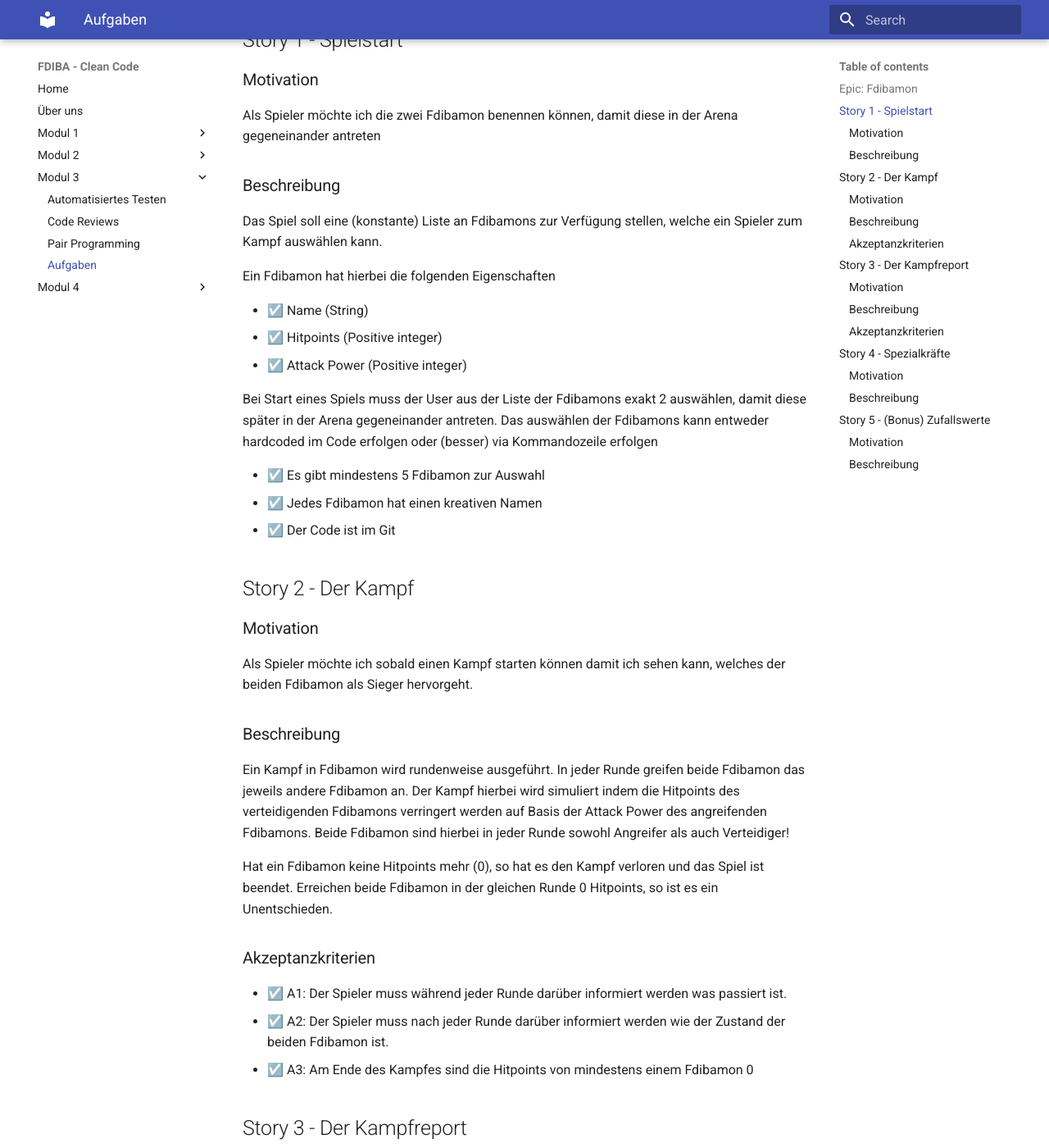
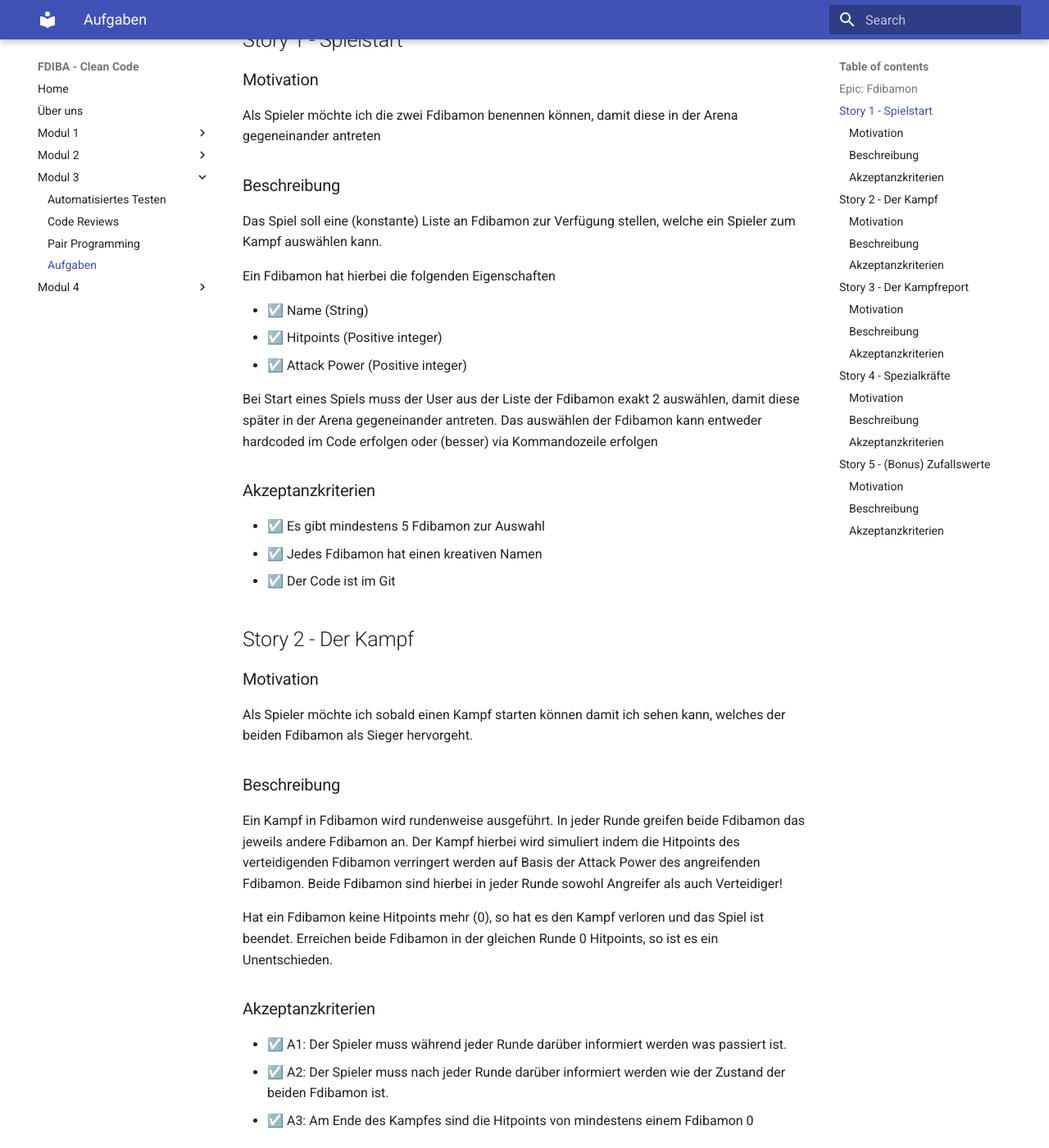
Before and after one commit to fdiba-clean-code/fdiba-clean-code.github.io, an MkDocs documentation site: the page built from docs/module-3/exercise.md, in a window 1280 px wide and 1400 px high, scrolled down 400 px. Shown: the whole window at 82% size. Built offline with MkDocs 1.6.1 and Material for MkDocs 9.7.7, drawn with Linux system fonts in a browser that asks for light colours; some of the changed text lies outside the part shown.

Commit message:
Fixed minor typos

```diff
--- a/docs/module-3/exercise.md
+++ b/docs/module-3/exercise.md
@@ -15,7 +15,7 @@
 Als Spieler möchte ich die zwei Fdibamon benennen können, damit diese in der Arena gegeneinander antreten
 
 ### Beschreibung
-Das Spiel soll eine (konstante) Liste an Fdibamons zur Verfügung stellen, welche ein Spieler zum Kampf auswählen kann.
+Das Spiel soll eine (konstante) Liste an Fdibamon zur Verfügung stellen, welche ein Spieler zum Kampf auswählen kann.
 
 Ein Fdibamon hat hierbei die folgenden Eigenschaften
 
@@ -23,9 +23,10 @@
 - ☑️ Hitpoints (Positive integer)
 - ☑️ Attack Power (Positive integer)
 
-Bei Start eines Spiels muss der User aus der Liste der Fdibamons exakt 2 auswählen, damit diese später in der Arena gegeneinander antreten.
-Das auswählen der Fdibamons kann entweder hardcoded im Code erfolgen oder (besser) via Kommandozeile erfolgen
+Bei Start eines Spiels muss der User aus der Liste der Fdibamon exakt 2 auswählen, damit diese später in der Arena gegeneinander antreten.
+Das auswählen der Fdibamon kann entweder hardcoded im Code erfolgen oder (besser) via Kommandozeile erfolgen
 
+### Akzeptanzkriterien
 - ☑️ Es gibt mindestens 5 Fdibamon zur Auswahl
 - ☑️ Jedes Fdibamon hat einen kreativen Namen
 - ☑️ Der Code ist im Git
@@ -38,7 +39,7 @@
 
 ### Beschreibung
 Ein Kampf in Fdibamon wird rundenweise ausgeführt. In jeder Runde greifen beide Fdibamon das jeweils andere Fdibamon an.
-Der Kampf hierbei wird simuliert indem die Hitpoints des verteidigenden Fdibamons verringert werden auf Basis der Attack Power des angreifenden Fdibamons.
+Der Kampf hierbei wird simuliert indem die Hitpoints des verteidigenden Fdibamon verringert werden auf Basis der Attack Power des angreifenden Fdibamon.
 Beide Fdibamon sind hierbei in jeder Runde sowohl Angreifer als auch Verteidiger!
 
 Hat ein Fdibamon keine Hitpoints mehr (0), so hat es den Kampf verloren und das Spiel ist beendet.
@@ -69,7 +70,7 @@
 ## Story 4 - Spezialkräfte
 
 ### Motivation
-Als Spieler möchte ich, dass meine Fdibamons Spezialkräfte einsetzen können damit die Kämpfe noch spannender werden.
+Als Spieler möchte ich, dass meine Fdibamon Spezialkräfte einsetzen können damit die Kämpfe noch spannender werden.
 
 ### Beschreibung
 Die Spezialfähigkeit eines Fdibamo wird automatisch alle 5 Runden angewendet **anstatt der normalen Angriffe**.
@@ -80,6 +81,7 @@
 
 Alle anderen Regeln des Spiels bleiben bestehen.
 
+### Akzeptanzkriterien
 - ☑️ A1: Jedes Fdibamon hat eine der beiden Spezialfähigkeiten
 - ☑️ A2: Der Kampfreport sagt, wie oft jedes Fdibamon eine Spezialfähigkeit angewendet hat
 - ☑️ A3: Ich werde während einer Runde darüber informiert wenn eine Spezialfähigkeit angewendet wurde
@@ -111,6 +113,6 @@
 
 48 > 32    der Angriff war erfolgreich
 
-
+### Akzeptanzkriterien
 - ☑️ A1: Jedes Fdibamon hat eine Hit- und Evasion Chance
 - ☑️ A2: Jede Runde werde ich informiert wie die effekiven Hit- und Evasion Chancen sind
```
